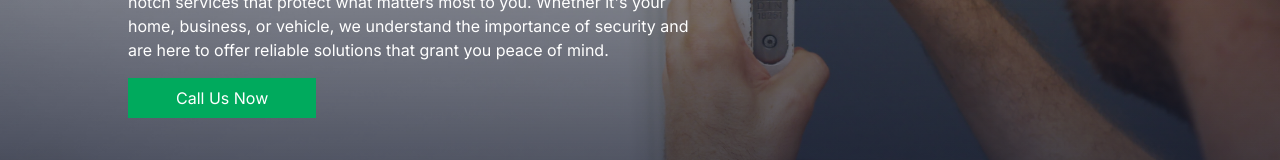
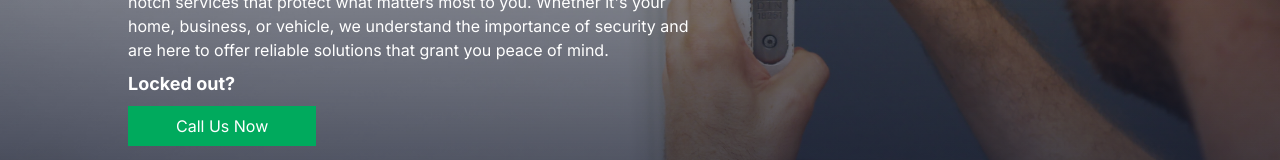
Before and after one commit to Gift07/Locksmith, a React (Vite) app: page / in a window 1280 px wide. Shown: the part 398-558 px from the top of the page. Built offline with nearby package versions, Linux system fonts and the light colour scheme.

Commit message:
Added locked out

```diff
--- a/src/Components/Hero.jsx
+++ b/src/Components/Hero.jsx
@@ -81,6 +81,13 @@ const Hero = () => {
             of security and are here to offer reliable solutions that grant you
             peace of mind.`}
           </p>
+          <h1
+            data-aos="zoom-in"
+            data-aos-duration="900"
+            className="font-bold text-lg"
+          >
+            Locked out?
+          </h1>
           <div data-aos="zoom-in" data-aos-duration="1200" className="py-2">
             <a href={`tel:${phoneNumber}`}>
               <button className="py-2 px-12 bg-green text-white">
```
